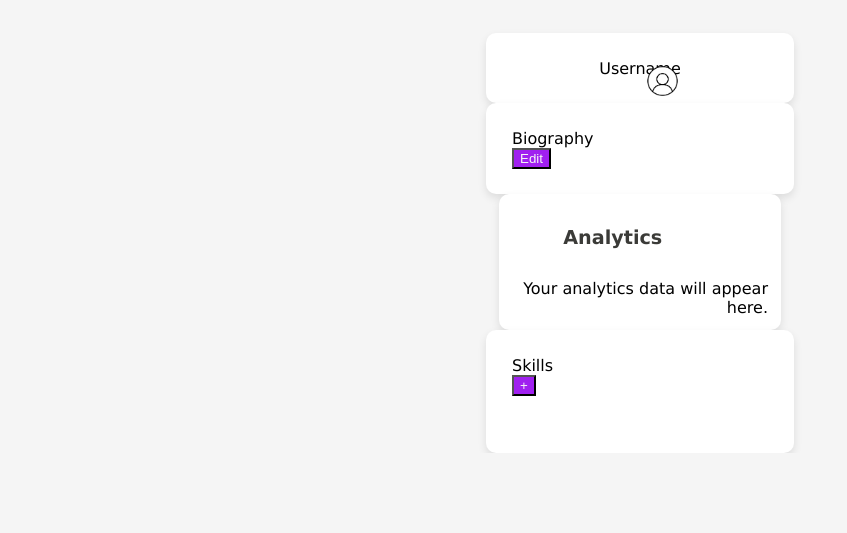
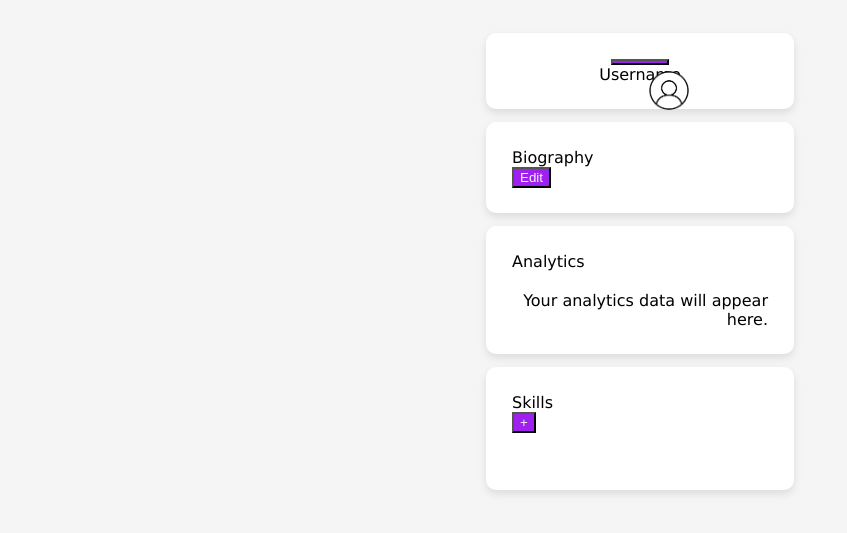
Before and after one commit to nichllaurado/Ding, a website: page my_profile.html in a window 1280 px wide. Shown: the part 117-650 px from the top of the page, without its empty margins (0-847 px from the left). Drawn offline with Linux system fonts and the light colour scheme.

Commit message:
profile changes 2

```diff
--- a/edit_profile.js
+++ b/edit_profile.js
@@ -6,7 +6,7 @@ function changePicture() {
 
 
 function toggleEdit() {
-    let box = document.getElementById("textBox");
+    let box = document.getElementById("biographyBox");
     if (box.contentEditable === "true") {
         box.contentEditable = "false";
     } else {
--- a/my_profile.html
+++ b/my_profile.html
@@ -16,6 +16,8 @@
         justify-content: center;
         max-width: 20vw;
         margin: auto;
+        margin-top: 1vw;
+        margin-bottom: 1vw;
         padding: 2vw;
         background: white;
         border-radius: 10px;
@@ -23,19 +25,15 @@
     }
 
     .profile-icon {
-        justify-content: center;
-        align-items: center;
-        max-width: 20vw;
-        margin: auto;
-        padding: 2vw;
-        background: none;
-        border: none;
-        padding: 0;
+
+
+        width: 4.5vw;
+
 
     }
 
-    .profile-icon img {
-        width: 3.5vw;
+    .profile-container img {
+        width: 4.5vw;
     }
 
 
@@ -43,13 +41,15 @@
         display: flex;
         flex-direction: column;
         align-items: flex-start;
-        justify-content: left;
+        justify-content: start;
         max-width: 20vw;
         margin: auto;
         padding: 2vw;
         background: white;
         border-radius: 10px;
         box-shadow: 0px 4px 8px rgba(0, 0, 0, 0.1);
+        margin-top: 1vw;
+        margin-bottom: 1vw;
     }
 
     .analytics-box {
@@ -57,16 +57,16 @@
         flex-direction: column;
         align-items: flex-start; /* Aligns title to top-left */
         justify-content: flex-start;
-        width: 100%;
-        padding: 1vw;
+        max-width: 20vw;
+        width: 20vw;
+        padding: 2vw;
         background: white;
         border-radius: 10px;
         box-shadow: 0px 4px 8px rgba(0, 0, 0, 0.1);
     }
 
     .analytics-title {
-        font-size: 1.2em;
-        font-weight: bold;
+
         margin-bottom: 10px;
         text-align: start;
     }
@@ -104,12 +104,14 @@
 
 
 
-    <div class= "container" id="biographyBox" contenteditable="false">Biography
+    <div class= "container">
+
+    <div id="biographyBox" contenteditable="false">Biography</div>
     <button onclick="toggleEdit()">Edit</button>
     </div>
 
     <div class="container analytics-box">
-        <p class="analytics-title">Analytics</p>
+        Analytics
         <div class="analytics-content">Your analytics data will appear here.</div>
     </div>
 
```
